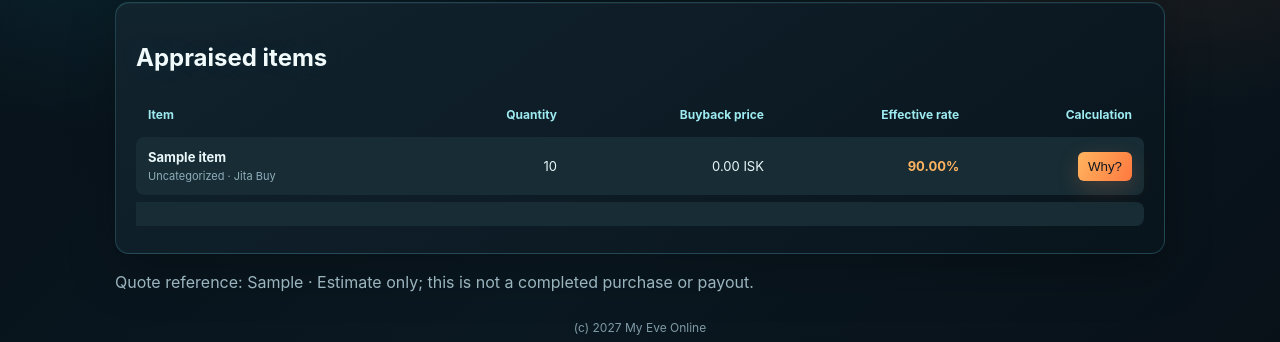
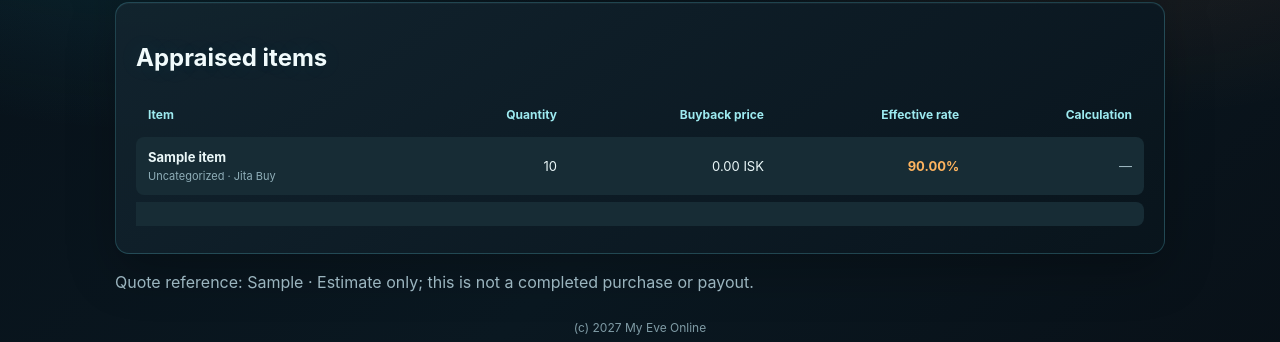
Before and after one commit to bfkerfien/buyback, a Laravel app: template resources/views/appraisals/show.blade.php in a window 1280 px wide. Shown: the part 1086-1428 px from the top of the page. Run offline with Laravel 12, Linux system fonts and the light colour scheme; the template is opened without the code that fills it: most values are stand-ins (such as "Sample title", 1, 10 or a date in 2020).

Commit message:
Show appraisal Why controls to admins only

```diff
--- a/resources/views/appraisals/show.blade.php
+++ b/resources/views/appraisals/show.blade.php
@@ -65,7 +65,7 @@ th{color:#9deaf0!important}td{border-color:rgba(91,193,210,.18)!important}
 <tr><td><span class="item">{{ $item->type_name }}</span><span class="sub">@if(($source['valuation_mode'] ?? 'compressed') === 'reprocessed')Reprocessed as {{ number_format((int)($source['output_quantity'] ?? 0)) }} {{ $source['output_name'] ?? 'material' }} · @endif{{ $source['category_name'] ?? 'Uncategorized' }} · Jita {{ ucfirst($source['price_side'] ?? 'buy') }}</span></td>
 <td class="right">{{ number_format($item->quantity) }}</td><td class="right">{{ number_format((float)$item->line_value * ((float)($source['payout_percent'] ?? 90) / 100), 2) }} ISK</td>
 <td class="right"><span class="rate">{{ number_format((float)($source['payout_percent'] ?? 90), 2) }}%</span></td>
-<td class="right"><button class="why" type="button" onclick="const d=document.getElementById('why-{{ $item->id }}');d.classList.toggle('open')">Why?</button></td></tr>
+<td class="right">@if(auth()->user()?->isAdmin())<button class="why" type="button" onclick="const d=document.getElementById('why-{{ $item->id }}');d.classList.toggle('open')">Why?</button>@else<span class="muted">—</span>@endif</td></tr>
 <tr><td colspan="5"><div class="details" id="why-{{ $item->id }}">@if(($source['valuation_mode'] ?? 'compressed') === 'reprocessed')Valuation: reprocessed output. {{ number_format($item->quantity) }} {{ $item->type_name }} × {{ number_format((float)($source['conversion_ratio'] ?? 0), 8) }} = {{ number_format((int)($source['output_quantity'] ?? 0)) }} {{ $source['output_name'] ?? 'material' }}. Jita {{ ucfirst($source['price_side'] ?? 'buy') }} price: {{ number_format((float)($source['output_unit_price'] ?? 0), 2) }} ISK per output unit. @else Valuation: compressed ore market price. @endif Category used for payout rate: {{ $source['category_name'] ?? 'Uncategorized' }}. Rate source: {{ ($source['rate_source'] ?? 'default') === 'fixed' ? 'Fixed ship buyback rate' : (($source['rate_source'] ?? 'default') === 'category' ? 'Configured category rate' : 'Default buyback rate') }}. Effective value: {{ number_format((float)$item->unit_price, 2) }} ISK per submitted unit × {{ number_format($item->quantity) }} = {{ number_format((float)$item->line_value, 2) }} ISK market value. Buyback rate: {{ number_format((float)($source['payout_percent'] ?? 90), 2) }}%. Offer: {{ number_format((float)$item->line_value * ((float)($source['payout_percent'] ?? 90) / 100), 2) }} ISK. Price observed: {{ $source['observed_at'] ?? 'Not recorded' }}.</div></td></tr>
 @endforeach
 </tbody></table></div></section>
```
